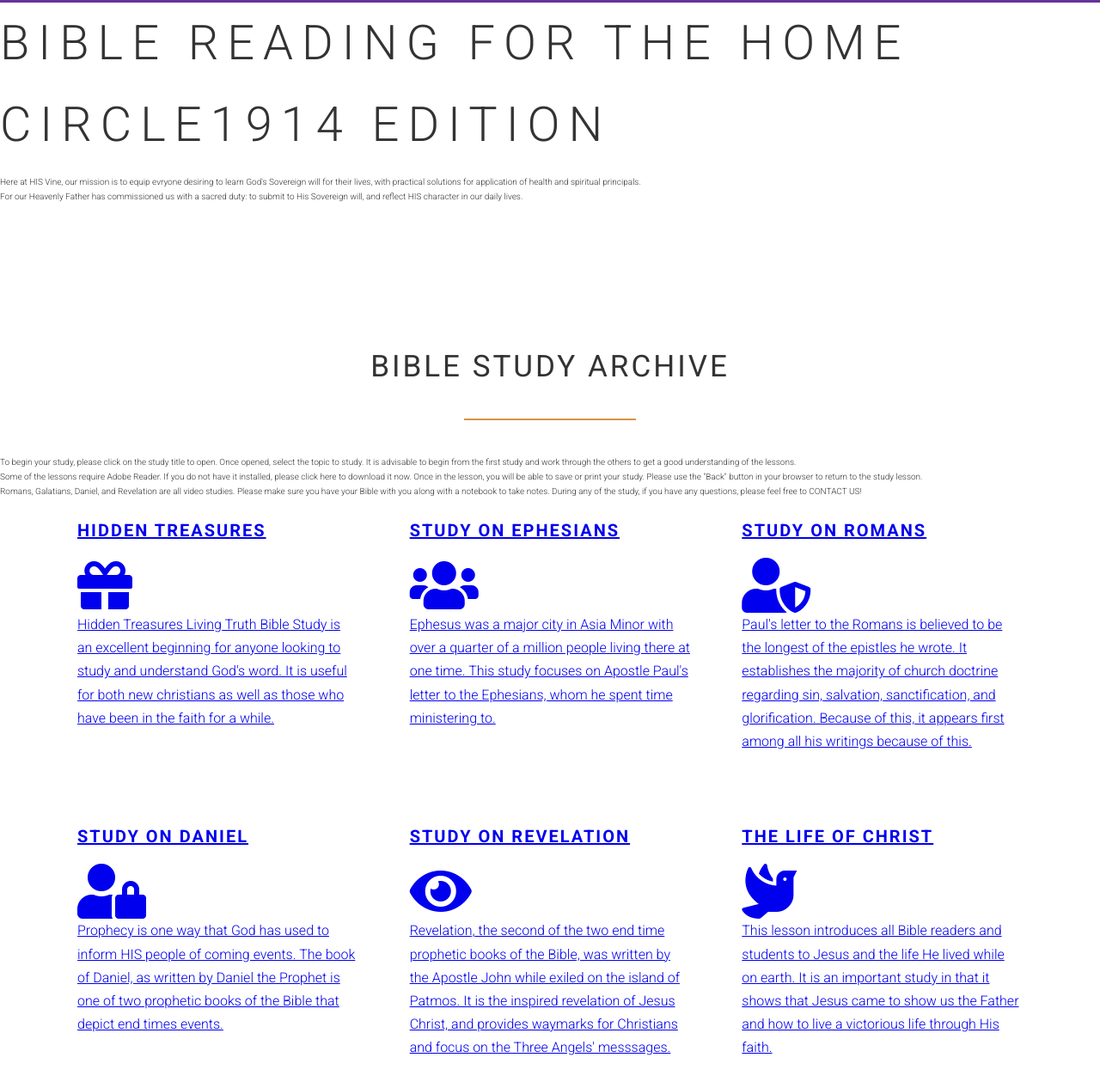
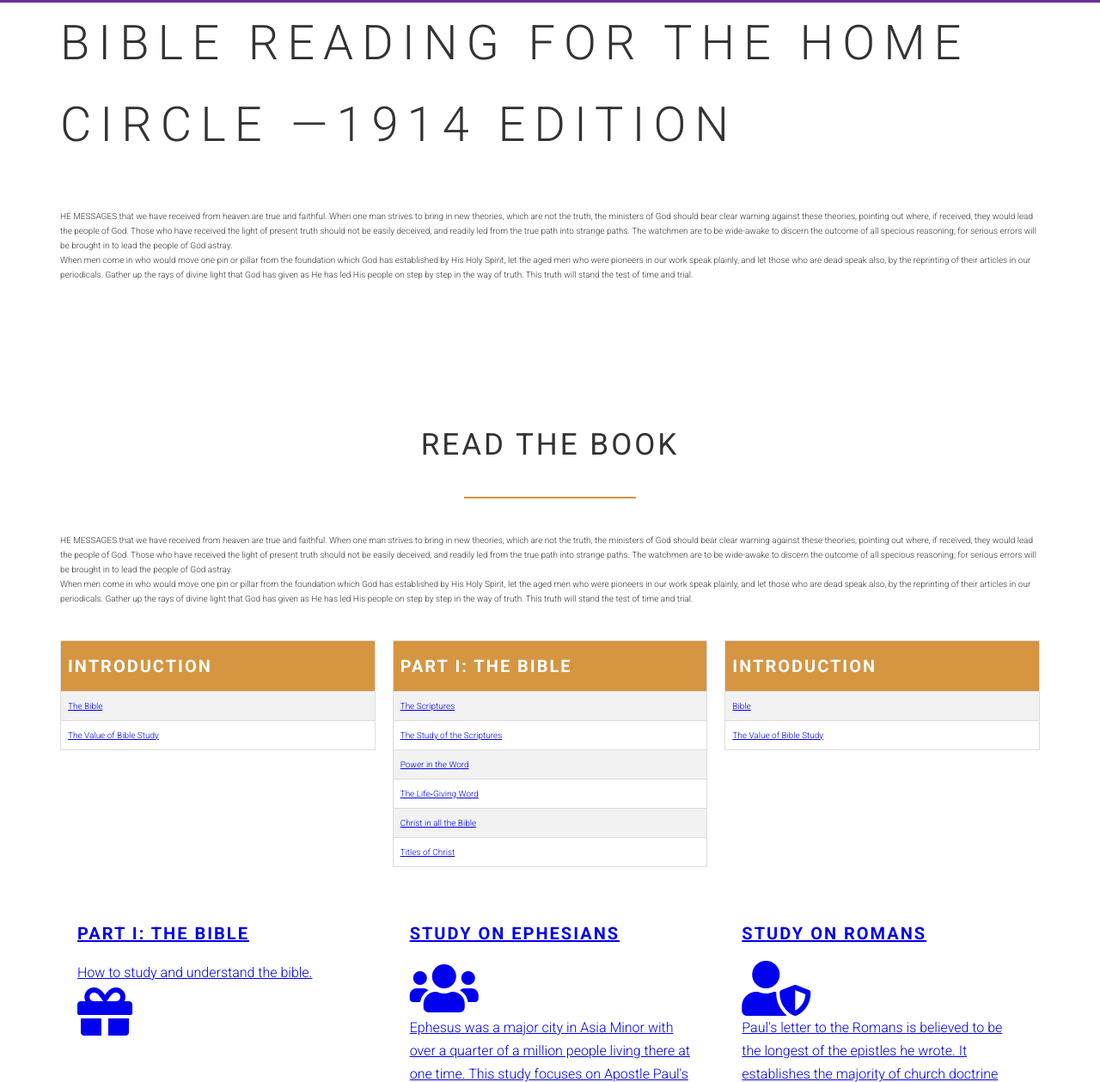
Before and after one commit to ffreemanjr/his-vine, a website: page bible-readings.html in a window 1280 px wide. Shown: the part 152-1411 px from the top of the page at 86% size. Drawn offline with Linux system fonts and the light colour scheme.

Commit message:
updating bible-readings.html

```diff
--- a/bible-readings.html
+++ b/bible-readings.html
@@ -65,38 +65,129 @@
   <main>
     <!-- PAGE INTRO SECTION -->
     <section class="section-intro">
-      <h1 class="page-heading">Bible Reading for the Home Circle<span>1914 Edition</span></h1>
-      <p class="page-intro section-paragraph">
-        Here at HIS Vine, our mission is to equip evryone desiring to learn God's Sovereign will for their lives, with practical solutions for application of health and spiritual principals.
+      <div class="row">
+        <h1 class="page-heading">Bible Reading for the Home Circle &mdash;<span>1914 Edition</span></h1>
+      </div>
+
+      <div class="row">
+        <p class="page-intro section-paragraph">
+        HE MESSAGES that we have received from heaven are true and faithful. When one man strives to bring in new theories, which
+        are not the truth, the ministers of God should bear clear warning against these theories, pointing out where, if received,
+        they would lead the people of God. Those who have received the light of present truth should not be easily deceived, and
+        readily led from the true path into strange paths. The watchmen are to be wide-awake to discern the outcome of all specious
+        reasoning; for serious errors will be brought in to lead the people of God astray.
       </p>
       <p class="page-intro section-paragraph">
-        For our Heavenly Father has commissioned us with a sacred duty: to submit to His Sovereign will, and reflect HIS character in our daily lives.
+         When men come in who would move one pin or pillar from the foundation which God has established by His Holy Spirit, let
+        the aged men who were pioneers in our work speak plainly, and let those who are dead speak also, by the reprinting of their
+        articles in our periodicals. Gather up the rays of divine light that God has given as He has led His people on step by step
+        in the way of truth. This truth will stand the test of time and trial.
       </p>
+      </div>
     </section>
 
-    <!-- BIBLE STUDY SECTION -->
-    <h2 class="heading-secondary u-center-text">Bible Study Archive</h2>
-    <p class="section-paragraph">
-      To begin your study, please click on the study title to open. Once opened, select the topic to study. It is advisable to begin from the first study and work through the others to get a good understanding of the lessons.
-    </p>
-    <p class="section-paragraph">
-      Some of the lessons require Adobe Reader. If you do not have it installed, please click here to download it now. Once in the lesson, you will be able to save or print your study. Please use the "Back" button in your browser to return to the study lesson.
-    </p>
-    <p class="section-paragraph">
-      Romans, Galatians, Daniel, and Revelation are all video studies. Please make sure you have your Bible with you along with a notebook to take notes. During any of the study, if you have any questions, please feel free to CONTACT US!
-    </p>
+    <!-- BOOK CHAPTERS SECTION -->
+    <h2 class="heading-secondary u-center-text">Read the Book</h2>
+    <div class="row">
+      <div class="row">
+        <p class="page-intro section-paragraph">
+          HE MESSAGES that we have received from heaven are true and faithful. When one man strives to bring in new theories, which
+          are not the truth, the ministers of God should bear clear warning against these theories, pointing out where, if received,
+          they would lead the people of God. Those who have received the light of present truth should not be easily deceived,
+          and readily led from the true path into strange paths. The watchmen are to be wide-awake to discern the outcome of all
+          specious reasoning; for serious errors will be brought in to lead the people of God astray.
+        </p>
+        <p class="page-intro section-paragraph">
+          When men come in who would move one pin or pillar from the foundation which God has established by His Holy Spirit, let the
+          aged men who were pioneers in our work speak plainly, and let those who are dead speak also, by the reprinting of their
+          articles in our periodicals. Gather up the rays of divine light that God has given as He has led His people on step by
+          step in the way of truth. This truth will stand the test of time and trial.
+        </p>
+      </div>
+    </div>
+
+    <div class="row">
+      <div class="col-1-of-3">
+        <div class="chapter">
+          <table id="customers">
+            <tr>
+              <th class="chapter__title heading-tertiary">Introduction</th>
+            </tr>
+            <tr>
+              <td><a href="/app/assets/biblereadings/introduction---1---the-bible.pdf">The Bible</a> </td>
+            </tr>
+            <tr>
+              <td><a href="/app/assets/biblereadings/introduction---2---the-value-of-bible-study.pdf">The Value of Bible Study</a> </td>
+            </tr>
+          </table>
+        </div>
+      </div>
+      <div class="col-1-of-3">
+        <div class="chapter">
+          <table id="customers">
+            <tr>
+              <th class="chapter__title heading-tertiary">Part I: The Bible</th>
+            </tr>
+            <tr>
+              <td><a href="/app/assets/biblereadings/part---1----1---the-scriptures.pdf">The Scriptures</a> </td>
+            </tr>
+            <tr>
+              <td><a href="/app/assets/biblereadings/part---1----2---the-study-of-the-scriptures.pdf">The Study of the Scriptures</a> </td>
+            </tr>
+            <tr>
+              <td><a href="/app/assets/biblereadings/part---1----3---power-in-the-word.pdf">Power in the Word</a> </td>
+            </tr>
+            <tr>
+              <td><a href="/app/assets/biblereadings/part---1----4---the-life-giving-word.pdf">The Life&dash;Giving Word</a> </td>
+            </tr>
+            <tr>
+              <td><a href="/app/assets/biblereadings/part---1----5---christ-in-all-the-bible.pdf">Christ in all the Bible</a> </td>
+            </tr>
+            <tr>
+              <td><a href="/app/assets/biblereadings/part---1----6---names-of-christ-in-the-bible.pdf">Titles of Christ</a> </td>
+            </tr>
+          </table>
+        </div>
+      </div>
+      <div class="col-1-of-3">
+        <div class="chapter">
+          <table id="customers">
+            <tr>
+              <th class="chapter__title heading-tertiary">Introduction</th>
+            </tr>
+            <tr>
+              <td><a href="/app/assets/biblereadings/introduction---1---the-bible.pdf">Bible</a> </td>
+            </tr>
+            <tr>
+              <td><a href="/app/assets/biblereadings/introduction---2---the-value-of-bible-study.pdf">The Value of Bible Study</a> </td>
+            </tr>
+          </table>
+        </div>
+      </div>
+
+
+
+
+    </div>
+
+
+
+
+
+
+
+
+
 
     <div class="row">
       <div class="col-1-of-3">
         <a href="#">
           <div class="card">
-            <h3 class="card-title heading-tertiary u-margin-bottom-small">
-              Hidden Treasures
-            </h3>
+            <h3 class="card-title heading-tertiary u-margin-bottom-small">Part I: The Bible</h3>
+            <p class="card-content">
+              How to study and understand the bible.
+            </p>
             <i class="fas fa-gift fa-4x card-icon"></i>
-            <p class="card-content">
-              Hidden Treasures Living Truth Bible Study is an excellent beginning for anyone looking to study and understand God's word. It is useful for both new christians as well as those who have been in the faith for a while.
-            </p>
           </div>
         </a>
        </div>
@@ -127,6 +218,7 @@
         </a>
        </div>
     </div>
+
     <div class="row">
       <div class="col-1-of-3">
         <a href="https://www.youtube.com/playlist?list=PLPXCv-Krj8paKLkQArwPQt3Km0217M26x">
--- /dev/null
+++ b/sass/components/_tables.scss
@@ -0,0 +1,27 @@
+#customers {
+    // font-family: "Trebuchet MS", Arial, Helvetica, sans-serif;
+    border-collapse: collapse;
+    width: 100%;
+}
+
+#customers td,
+#customers th {
+    border: 1px solid #ddd;
+    padding: 8px;
+}
+
+#customers tr:nth-child(even) {
+    background-color: #f2f2f2;
+}
+
+#customers tr:hover {
+    background-color: #ddd;
+}
+
+#customers th {
+    padding-top: 12px;
+    padding-bottom: 12px;
+    text-align: left;
+    background-color: $color-primary-orange;
+    color: white;
+}
--- a/sass/main.scss
+++ b/sass/main.scss
@@ -12,6 +12,7 @@
 @import "components/donate-box";
 @import "components/sermon-box";
 @import "components/study-box";
+@import "components/tables";
 @import "components/tabs";
 
 @import "layout/grid";
```
Also changed, not shown: app/assets/styles/styles.css.
